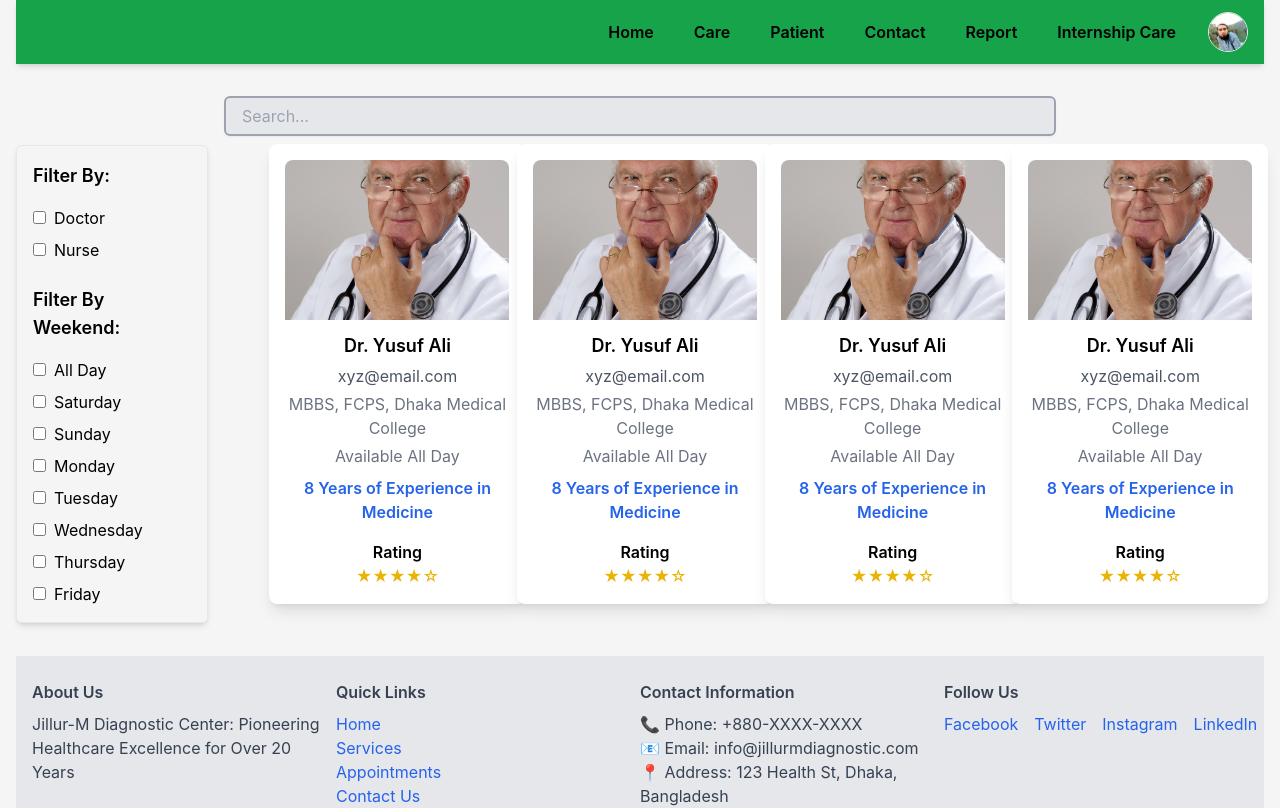
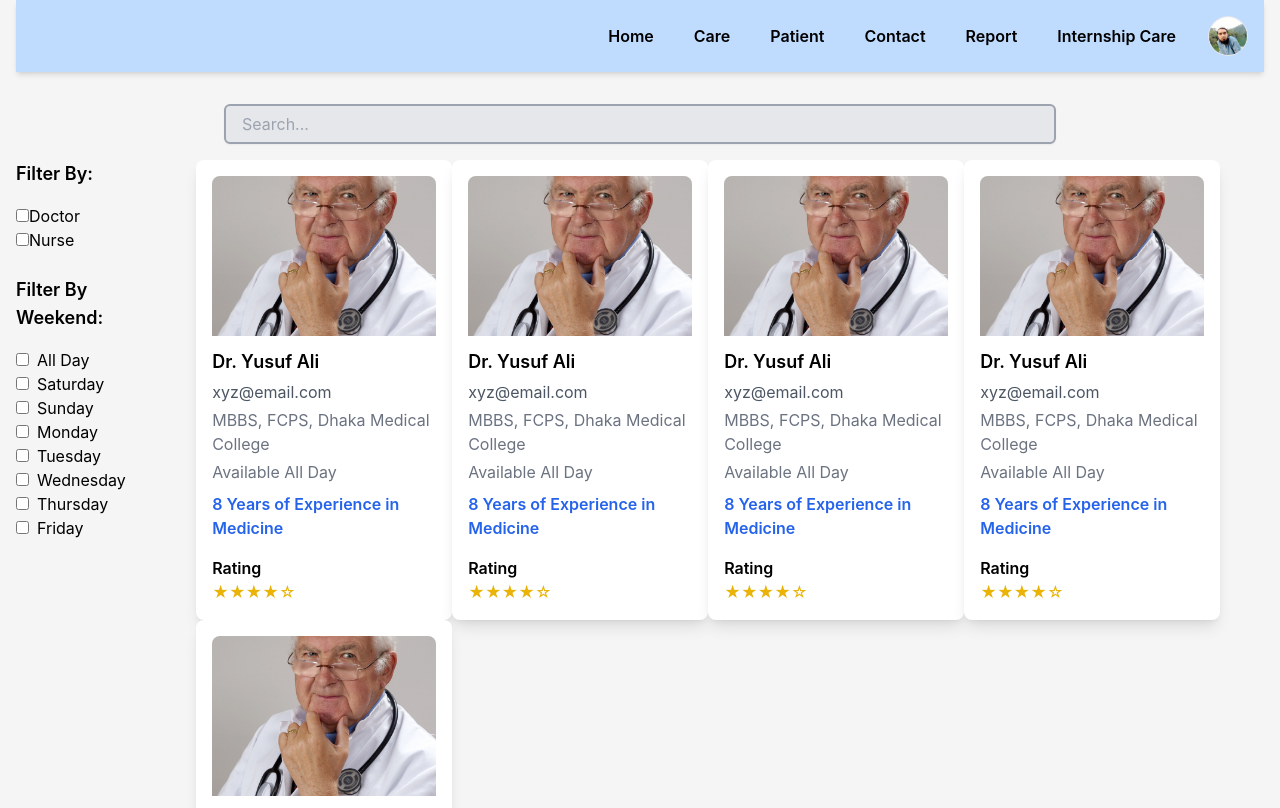
Before and after one commit to jillur984/Self-Project-Clinic-Management-Project, a React (Vite) app: page /care in a window 1280 px wide. Shown: the top 808 px of the page. Built offline with nearby package versions, Linux system fonts and the light colour scheme.

Commit message:
care section responsive

```diff
--- a/src/components/Care.jsx
+++ b/src/components/Care.jsx
@@ -1,13 +1,157 @@
-
-import Searchbar from "./Searchbar";
-import SidebarFilter from "./SidebarFilter";
+import { Link } from "react-router-dom";
+import Doctor from "../assets/doctor2.jpg";
 
 const Care = () => {
   return (
-    <>
-      <Searchbar />
-     <SidebarFilter/>
-    </>
+    <section className="container">
+      <div className="flex justify-center mt-8 mb-4">
+        <input
+          type="text"
+          placeholder="Search..."
+          className="w-full h-10 md:w-5/6 lg:w-2/3 xs:w-2/2 px-4 bg-gray-200 border-2 border-gray-400 rounded-md shadow-sm focus:outline-none focus:ring-2 focus:ring-blue-500 transition duration-200"
+        />
+      </div>
+      <div className="flex gap-5">
+        {/* Sidebar filter Work */}
+
+        <div className="hidden md:block basis-[15%]">
+          <header>
+            <h1 className="text-lg font-semibold mb-4">Filter By:</h1>
+          </header>
+          <fieldset className="">
+            <div>
+              <input type="checkbox" id="doctor-filter" className="" />
+              <label htmlFor="doctor-filter">Doctor</label>
+            </div>
+            <div>
+              <input type="checkbox" id="nurse-filter" className="" />
+              <label htmlFor="nurse-filter">Nurse</label>
+            </div>
+          </fieldset>
+
+          <header>
+            <h1 className="text-lg font-semibold mt-6 mb-4">
+              Filter By Weekend:
+            </h1>
+          </header>
+          <fieldset className="">
+            {[
+              "All Day",
+              "Saturday",
+              "Sunday",
+              "Monday",
+              "Tuesday",
+              "Wednesday",
+              "Thursday",
+              "Friday",
+            ].map((day) => (
+              <div key={day}>
+                <input
+                  type="checkbox"
+                  id={`${day.toLowerCase()}-filter`}
+                  className="mr-2"
+                />
+                <label htmlFor={`${day.toLowerCase()}-filter`}>{day}</label>
+              </div>
+            ))}
+          </fieldset>
+        </div>
+        {/* Card Section Wokr */}
+
+        <div className="flex flex-wrap w-full items-center flex-col md:flex-row">
+          <div className="flex">
+            <Link to="/doctor-details">
+              <div className="bg-white shadow-lg rounded-lg p-4 w-64">
+                <img
+                  src={Doctor}
+                  alt="Dr. Yusuf Ali"
+                  className="h-40 w-full object-cover object-center rounded-t-lg"
+                />
+                <h1 className="text-lg font-semibold mt-3 ">Dr. Yusuf Ali</h1>
+                <p className="text-gray-600 mt-1 ">{`xyz@email.com`}</p>
+                <p className="text-gray-500 mt-1 ">{`MBBS, FCPS, Dhaka Medical College`}</p>
+                <p className="text-gray-500 mt-1 ">{`Available All Day`}</p>
+                <p className="text-blue-600 font-semibold mt-2">{`8 Years of Experience in Medicine`}</p>
+                <h2 className="text-md font-semibold mt-4">Rating</h2>
+                <p className="text-yellow-500">★★★★☆</p>
+              </div>
+            </Link>
+          </div>
+          <div className="">
+            <Link to="/doctor-details">
+              <div className="bg-white shadow-lg rounded-lg p-4 w-64">
+                <img
+                  src={Doctor}
+                  alt="Dr. Yusuf Ali"
+                  className="h-40 w-full object-cover object-center rounded-t-lg"
+                />
+                <h1 className="text-lg font-semibold mt-3 ">Dr. Yusuf Ali</h1>
+                <p className="text-gray-600 mt-1 ">{`xyz@email.com`}</p>
+                <p className="text-gray-500 mt-1 ">{`MBBS, FCPS, Dhaka Medical College`}</p>
+                <p className="text-gray-500 mt-1 ">{`Available All Day`}</p>
+                <p className="text-blue-600 font-semibold mt-2">{`8 Years of Experience in Medicine`}</p>
+                <h2 className="text-md font-semibold mt-4">Rating</h2>
+                <p className="text-yellow-500">★★★★☆</p>
+              </div>
+            </Link>
+          </div>
+          <div className="">
+            <Link to="/doctor-details">
+              <div className="bg-white shadow-lg rounded-lg p-4 w-64">
+                <img
+                  src={Doctor}
+                  alt="Dr. Yusuf Ali"
+                  className="h-40 w-full object-cover object-center rounded-t-lg"
+                />
+                <h1 className="text-lg font-semibold mt-3 ">Dr. Yusuf Ali</h1>
+                <p className="text-gray-600 mt-1 ">{`xyz@email.com`}</p>
+                <p className="text-gray-500 mt-1 ">{`MBBS, FCPS, Dhaka Medical College`}</p>
+                <p className="text-gray-500 mt-1 ">{`Available All Day`}</p>
+                <p className="text-blue-600 font-semibold mt-2">{`8 Years of Experience in Medicine`}</p>
+                <h2 className="text-md font-semibold mt-4">Rating</h2>
+                <p className="text-yellow-500">★★★★☆</p>
+              </div>
+            </Link>
+          </div>
+          <div className="">
+            <Link to="/doctor-details">
+              <div className="bg-white shadow-lg rounded-lg p-4 w-64">
+                <img
+                  src={Doctor}
+                  alt="Dr. Yusuf Ali"
+                  className="h-40 w-full object-cover object-center rounded-t-lg"
+                />
+                <h1 className="text-lg font-semibold mt-3 ">Dr. Yusuf Ali</h1>
+                <p className="text-gray-600 mt-1 ">{`xyz@email.com`}</p>
+                <p className="text-gray-500 mt-1 ">{`MBBS, FCPS, Dhaka Medical College`}</p>
+                <p className="text-gray-500 mt-1 ">{`Available All Day`}</p>
+                <p className="text-blue-600 font-semibold mt-2">{`8 Years of Experience in Medicine`}</p>
+                <h2 className="text-md font-semibold mt-4">Rating</h2>
+                <p className="text-yellow-500">★★★★☆</p>
+              </div>
+            </Link>
+          </div>
+          <div className="">
+            <Link to="/doctor-details">
+              <div className="bg-white shadow-lg rounded-lg p-4 w-64">
+                <img
+                  src={Doctor}
+                  alt="Dr. Yusuf Ali"
+                  className="h-40 w-full object-cover object-center rounded-t-lg"
+                />
+                <h1 className="text-lg font-semibold mt-3 ">Dr. Yusuf Ali</h1>
+                <p className="text-gray-600 mt-1 ">{`xyz@email.com`}</p>
+                <p className="text-gray-500 mt-1 ">{`MBBS, FCPS, Dhaka Medical College`}</p>
+                <p className="text-gray-500 mt-1 ">{`Available All Day`}</p>
+                <p className="text-blue-600 font-semibold mt-2">{`8 Years of Experience in Medicine`}</p>
+                <h2 className="text-md font-semibold mt-4">Rating</h2>
+                <p className="text-yellow-500">★★★★☆</p>
+              </div>
+            </Link>
+          </div>
+        </div>
+      </div>
+    </section>
   );
 };
 
--- a/src/components/DoctorCard.jsx
+++ b/src/components/DoctorCard.jsx
@@ -4,7 +4,45 @@ import Doctor from "../assets/doctor2.jpg";
 const DoctorCard = () => {
   return (
     <>
-      <div className="container grid justify-center items-center grid-cols-1 md:grid-cols-2 lg:grid-cols-3 xl:grid-cols-4 ">
+      <div className="grid place-items-center grid-cols-1 md:grid-cols-2 lg:grid-cols-3 xl:grid-cols-4 ">
+        <div className="grid place-items-center">
+          <div className="container grid justify-center items-center">
+            <Link to="/doctor-details">
+              <div className="bg-white shadow-lg rounded-lg p-4 w-64">
+                <img
+                  src={Doctor}
+                  alt="Dr. Yusuf Ali"
+                  className="h-40 w-full object-cover object-center rounded-t-lg"
+                />
+                <h1 className="text-lg font-semibold mt-3 ">Dr. Yusuf Ali</h1>
+                <p className="text-gray-600 mt-1 ">{`xyz@email.com`}</p>
+                <p className="text-gray-500 mt-1 ">{`MBBS, FCPS, Dhaka Medical College`}</p>
+                <p className="text-gray-500 mt-1 ">{`Available All Day`}</p>
+                <p className="text-blue-600 font-semibold mt-2">{`8 Years of Experience in Medicine`}</p>
+                <h2 className="text-md font-semibold mt-4">Rating</h2>
+                <p className="text-yellow-500">★★★★☆</p>
+              </div>
+            </Link>
+          </div>
+
+          <div className="grid justify-center ">
+            <Link to="/doctor-details">
+              <div className= "bg-white shadow-lg rounded-lg p-4 w-64">
+                <img
+                  src={Doctor}
+                  alt="Dr. Yusuf Ali"
+                  className="h-40 w-full object-cover object-center rounded-t-lg"
+                />
+                <h1 className="text-lg font-semibold mt-3 ">Dr. Yusuf Ali</h1>
+                <p className="text-gray-600 mt-1 ">{`xyz@email.com`}</p>
+                <p className="text-gray-500 mt-1 ">{`MBBS, FCPS, Dhaka Medical College`}</p>
+                <p className="text-gray-500 mt-1 ">{`Available All Day`}</p>
+                <p className="text-blue-600 font-semibold mt-2">{`8 Years of Experience in Medicine`}</p>
+                <h2 className="text-md font-semibold mt-4">Rating</h2>
+                <p className="text-yellow-500">★★★★☆</p>
+              </div>
+            </Link>
+          </div>
           <div className="grid justify-center items-center mb-5">
             <Link to="/doctor-details">
               <div className="bg-white shadow-lg rounded-lg p-4 w-64">
@@ -13,79 +51,37 @@ const DoctorCard = () => {
                   alt="Dr. Yusuf Ali"
                   className="h-40 w-full object-cover object-center rounded-t-lg"
                 />
-              <h1 className="text-lg font-semibold mt-3 text-center">
-                Dr. Yusuf Ali
-              </h1>
-              <p className="text-gray-600 mt-1 text-center">{`xyz@email.com`}</p>
-              <p className="text-gray-500 mt-1 text-center">{`MBBS, FCPS, Dhaka Medical College`}</p>
-              <p className="text-gray-500 mt-1 text-center">{`Available All Day`}</p>
-              <p className="text-blue-600 font-semibold mt-2 text-center">{`8 Years of Experience in Medicine`}</p>
-              <h2 className="text-md font-semibold mt-4 text-center">Rating</h2>
-              <p className="text-yellow-500 text-center">★★★★☆</p>
+                <h1 className="text-lg font-semibold mt-3 ">Dr. Yusuf Ali</h1>
+                <p className="text-gray-600 mt-1 ">{`xyz@email.com`}</p>
+                <p className="text-gray-500 mt-1 ">{`MBBS, FCPS, Dhaka Medical College`}</p>
+                <p className="text-gray-500 mt-1 ">{`Available All Day`}</p>
+                <p className="text-blue-600 font-semibold mt-2">{`8 Years of Experience in Medicine`}</p>
+                <h2 className="text-md font-semibold mt-4">Rating</h2>
+                <p className="text-yellow-500">★★★★☆</p>
               </div>
             </Link>
           </div>
-        <div className="grid justify-center items-center w-full mb-5">
+          <div className="grid justify-center items-center mb-5">
             <Link to="/doctor-details">
               <div className="bg-white shadow-lg rounded-lg p-4 w-64">
                 <img
                   src={Doctor}
                   alt="Dr. Yusuf Ali"
-                className="h-40 w-full object-cover rounded-t-lg"
+                  className="h-40 w-full object-cover object-center rounded-t-lg"
                 />
-              <h1 className="text-lg font-semibold mt-3 text-center">
-                Dr. Yusuf Ali
-              </h1>
-              <p className="text-gray-600 mt-1 text-center">{`xyz@email.com`}</p>
-              <p className="text-gray-500 mt-1 text-center">{`MBBS, FCPS, Dhaka Medical College`}</p>
-              <p className="text-gray-500 mt-1 text-center">{`Available All Day`}</p>
-              <p className="text-blue-600 font-semibold mt-2 text-center">{`8 Years of Experience in Medicine`}</p>
-              <h2 className="text-md font-semibold mt-4 text-center">Rating</h2>
-              <p className="text-yellow-500 text-center">★★★★☆</p>
-            </div>
-          </Link>
-        </div>
-        <div className="grid justify-center items-center w-full mb-5">
-          <Link to="/doctor-details">
-            <div className="bg-white shadow-lg rounded-lg p-4 w-64">
-              <img
-                src={Doctor}
-                alt="Dr. Yusuf Ali"
-                className="h-40 w-full object-cover rounded-t-lg"
-              />
-              <h1 className="text-lg font-semibold mt-3 text-center">
-                Dr. Yusuf Ali
-              </h1>
-              <p className="text-gray-600 mt-1 text-center">{`xyz@email.com`}</p>
-              <p className="text-gray-500 mt-1 text-center">{`MBBS, FCPS, Dhaka Medical College`}</p>
-              <p className="text-gray-500 mt-1 text-center">{`Available All Day`}</p>
-              <p className="text-blue-600 font-semibold mt-2 text-center">{`8 Years of Experience in Medicine`}</p>
-              <h2 className="text-md font-semibold mt-4 text-center">Rating</h2>
-              <p className="text-yellow-500 text-center">★★★★☆</p>
-            </div>
-          </Link>
-        </div>
-        <div className="grid justify-center items-center w-full mb-5">
-          <Link to="/doctor-details">
-            <div className="bg-white shadow-lg rounded-lg p-4 w-64">
-              <img
-                src={Doctor}
-                alt="Dr. Yusuf Ali"
-                className="h-40 w-full object-cover rounded-t-lg"
-              />
-              <h1 className="text-lg font-semibold mt-3 text-center">
-                Dr. Yusuf Ali
-              </h1>
-              <p className="text-gray-600 mt-1 text-center">{`xyz@email.com`}</p>
-              <p className="text-gray-500 mt-1 text-center">{`MBBS, FCPS, Dhaka Medical College`}</p>
-              <p className="text-gray-500 mt-1 text-center">{`Available All Day`}</p>
-              <p className="text-blue-600 font-semibold mt-2 text-center">{`8 Years of Experience in Medicine`}</p>
-              <h2 className="text-md font-semibold mt-4 text-center">Rating</h2>
-              <p className="text-yellow-500 text-center">★★★★☆</p>
+                <h1 className="text-lg font-semibold mt-3 ">Dr. Yusuf Ali</h1>
+                <p className="text-gray-600 mt-1 ">{`xyz@email.com`}</p>
+                <p className="text-gray-500 mt-1 ">{`MBBS, FCPS, Dhaka Medical College`}</p>
+                <p className="text-gray-500 mt-1 ">{`Available All Day`}</p>
+                <p className="text-blue-600 font-semibold mt-2">{`8 Years of Experience in Medicine`}</p>
+                <h2 className="text-md font-semibold mt-4">Rating</h2>
+                <p className="text-yellow-500">★★★★☆</p>
               </div>
             </Link>
           </div>
         </div>
+     </div>
+
     </>
   );
 };
--- a/src/components/Navbar.jsx
+++ b/src/components/Navbar.jsx
@@ -22,7 +22,8 @@ const handelLogout=()=>{
   return (
     <>
       {/* Desktop Navigation */}
-      <nav className="hidden w-full h-16 container bg-green-600 md:flex justify-end items-center shadow-md">
+      <div className="bg-blue-200 w-full">
+        <nav className="hidden container md:flex justify-end items-center shadow-md">
           <ul className="flex gap-6 m-4 font-semibold text-black">
             <li className="hover:bg-green-700 p-2 rounded-md transition duration-300">
               <Link to="/">Home</Link>
@@ -54,6 +55,7 @@ const handelLogout=()=>{
             </div>
           </ul>
         </nav>
+
 
         {/* Modal for Profile */}
       {modalOpen && (
@@ -118,6 +120,10 @@ const handelLogout=()=>{
           </ul>
         </div>
       )}
+      </div>
+
+
+
     </>
   );
 };
--- a/src/components/SidebarFilter.jsx
+++ b/src/components/SidebarFilter.jsx
@@ -2,7 +2,8 @@ import DoctorCard from "./DoctorCard";
 
 const SidebarFilter = () => {
   return (
-    <div className="container w-full flex justify-center place-content-center items-center mr-24 mb-2 md:mb-8 mt-2">
+  <>
+   <div className="container w-full flex justify-center  items-center mr-24 mb-2 md:mb-8 mt-2">
     {/* Filter Section */}
     <div className="h-auto hidden md:block max-w-[20%] border rounded-md p-4 shadow-md">
       <header>
@@ -51,12 +52,14 @@ const SidebarFilter = () => {
     <div className="border-r-2 h-full mx-8"></div>
 
     {/* Doctor Card Section */}
-
-     <div className="">
+    <div className="">
      <DoctorCard />
      </div>
 
+
   </div>
+
+  </>
   )
 }
 
--- a/src/page/SignupPage.jsx
+++ b/src/page/SignupPage.jsx
@@ -46,7 +46,7 @@ const SignupPage = () => {
               <input
                 type="password"
                 id="confirm-password"
-                className="block mx-auto w-full h-10 px-2 border rounded"
+                className="block mx-auto w-full h-10 px-2 border rounded outline-none"
                 placeholder="Confirm Password"
               />
             </div>
```
Lines whose indentation alone changed are shown as unchanged.
